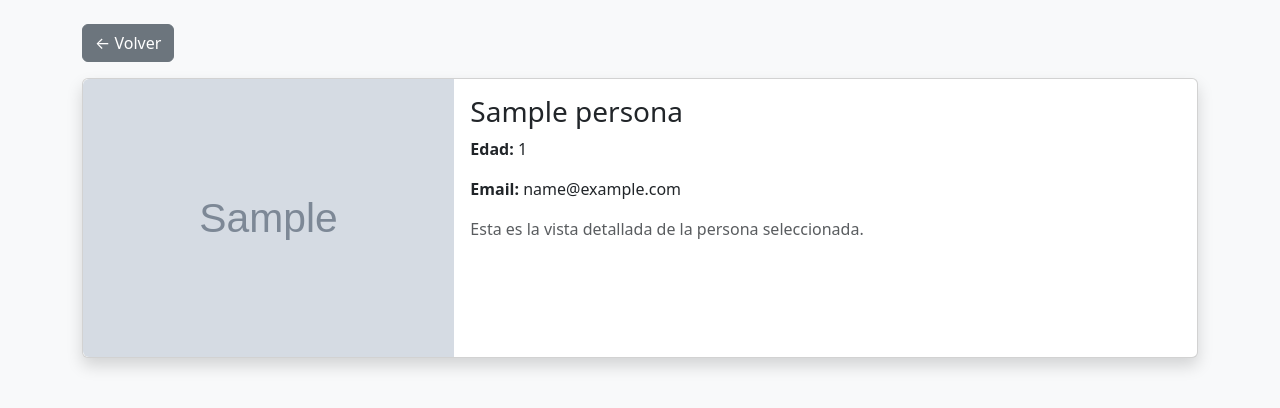
After one commit to CristianSombra/simulacroparcial, a Flask app: page /acerca/1 in a window 1280 px wide. The commit adds this page. Shown: the top 408 px of the page. Run offline with Flask 3, Linux system fonts and the light colour scheme; tables that the repository leaves empty hold one stand-in row (values such as "Sample post"); grey boxes marked "Sample" are stand-in pictures.

Commit message:
Segundo commit

```diff
--- a/app/routes.py
+++ b/app/routes.py
@@ -77,3 +77,8 @@ def delete(id):
     db.session.commit()
     flash("Persona eliminada")
     return redirect(url_for("main.index"))
+
+@bp.route("/acerca/<int:id>")
+def acerca(id):
+    persona = Persona.query.get_or_404(id)
+    return render_template("about.html", persona=persona)
--- /dev/null
+++ b/app/templates/about.html
@@ -0,0 +1,23 @@
+{% extends "base.html" %}
+
+{% block title %}Acerca de {{ persona.nombre }}{% endblock %}
+
+{% block content %}
+<a href="{{ url_for('main.index') }}" class="btn btn-secondary mb-3">&larr; Volver</a>
+
+<div class="card shadow">
+    <div class="row g-0">
+        <div class="col-md-4">
+            <img src="{{ persona.foto_url }}" class="img-fluid rounded-start" alt="Foto de {{ persona.nombre }}">
+        </div>
+        <div class="col-md-8">
+            <div class="card-body">
+                <h3 class="card-title">{{ persona.nombre }}</h3>
+                <p class="card-text"><strong>Edad:</strong> {{ persona.edad }}</p>
+                <p class="card-text"><strong>Email:</strong> {{ persona.email }}</p>
+                <p class="card-text text-muted">Esta es la vista detallada de la persona seleccionada.</p>
+            </div>
+        </div>
+    </div>
+</div>
+{% endblock %}
--- /dev/null
+++ b/app/templates/base.html
@@ -0,0 +1,15 @@
+<!DOCTYPE html>
+<html lang="es">
+<head>
+    <meta charset="UTF-8">
+    <meta name="viewport" content="width=device-width, initial-scale=1.0">
+    <title>{% block title %}Mi App{% endblock %}</title>
+    <link href="https://cdn.jsdelivr.net/npm/bootstrap@5.3.0/dist/css/bootstrap.min.css" rel="stylesheet">
+</head>
+<body class="bg-light">
+    <div class="container py-4">
+        {% block content %}{% endblock %}
+    </div>
+    <script src="https://cdn.jsdelivr.net/npm/bootstrap@5.3.0/dist/js/bootstrap.bundle.min.js"></script>
+</body>
+</html>
```
Also changed, not shown: app/templates/index.html (+7 -17 lines).
